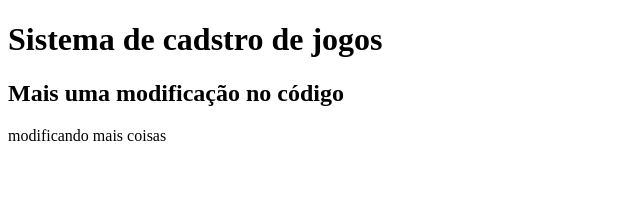
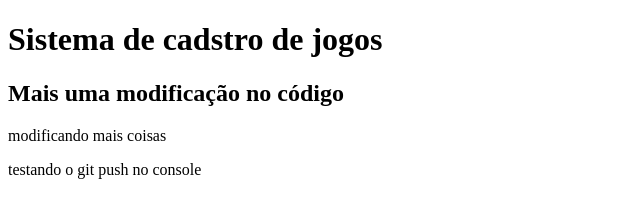
Before and after one commit to thomasmendonca/sistema-de-cadastro, a plain HTML site: page index.html in a window 1280 px wide. Shown: the whole page, without its empty margins (0-640 px from the left). Drawn offline with Linux system fonts and the light colour scheme.

Commit message:
testando o git push no console

```diff
--- a/index.html
+++ b/index.html
@@ -11,5 +11,6 @@
     <script src="app.js"></script>
     <h2>Mais uma modificação no código</h2>
     <p>modificando mais coisas</p>
+    <p>testando o git push no console</p>
 </body>
 </html>
```
